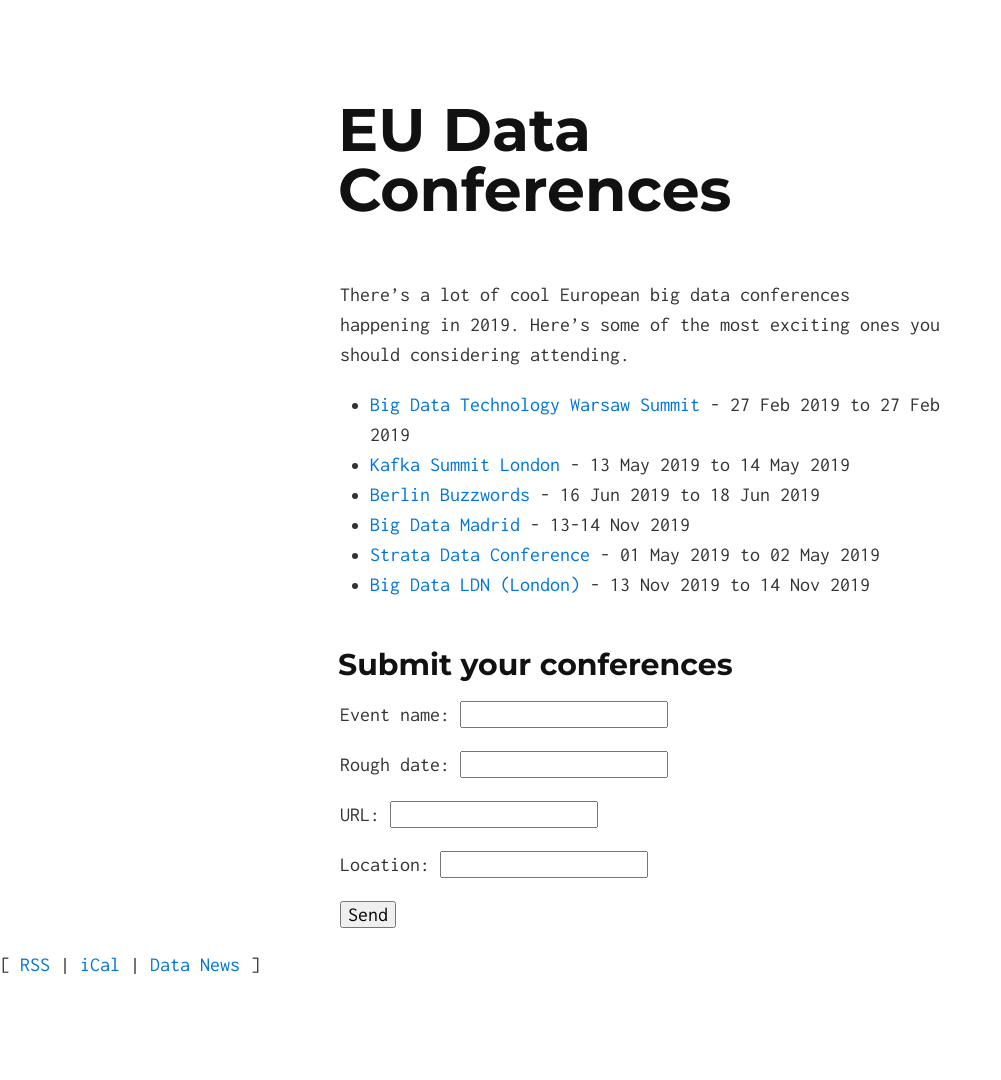
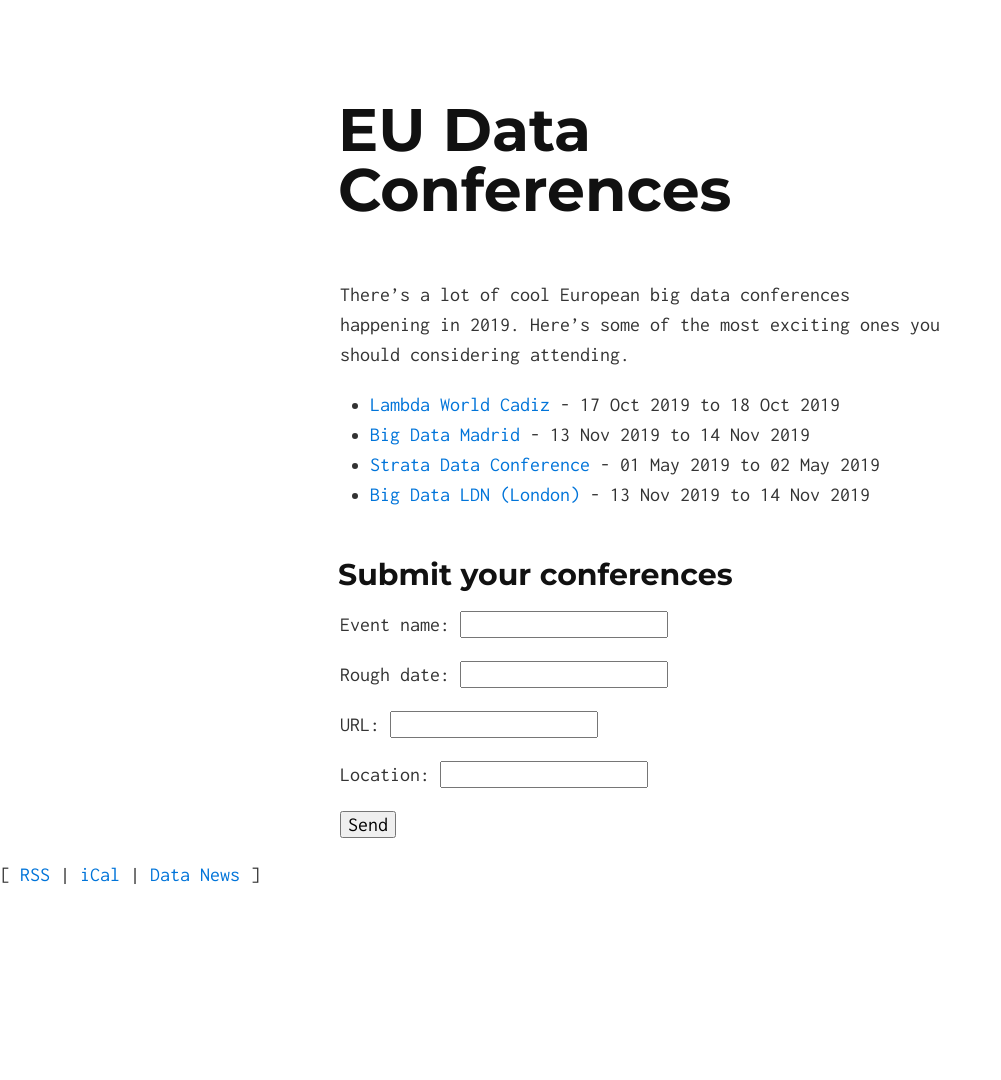
Before and after one commit to eudataconf/eudataconf, a Jekyll site: the page built from index.md, in a window 1280 px wide. Shown: the whole page, without its empty margins (0-1001 px from the left). Built offline with Jekyll 4.4.1, drawn with Linux system fonts in a browser that asks for light colours; a script that is not in the unit is left out; after the commit the page ends 990 px from its top, so only the background shows below that.

Commit message:
Add Lambda World

```diff
--- a/_data/conferences.yml
+++ b/_data/conferences.yml
@@ -1,27 +1,14 @@
 conferences:
-  - enddate: 2019-02-27
-    name: Big Data Technology Warsaw Summit
-    roughdate: 27 February 2019
-    startdate: 2019-02-27
-    uid: 38
-    uri: 'http://getindata.com/become-speaker-big-data-technology-warsaw-2019/'
-  - name: Kafka Summit London
-    roughdate: 13-14 May 2019
-    startdate: 2019-05-13
-    enddate: 2019-05-14
-    uid: 40
-    uri: 'https://kafka-summit.org/events/kafka-summit-london-2019/'
-  - name: Berlin Buzzwords
-    roughdate: 16-18 June 2019
-    startdate: 2019-06-16
-    enddate: 2019-06-18
-    uid: 41
-    uri: 'https://berlinbuzzwords.de'
-    lowprice: £100
+  - name: Lambda World Cadiz
+    roughdate: 17-18 Oct 2019
+    startdate: 2019-10-17
+    enddate: 2019-10-18
+    uid: 45
+    uri: 'http://cadiz.lambda.world/'
   - name: Big Data Madrid
     roughdate: 13-14 Nov 2019
-    startdate:
-    enddate:
+    startdate: 2019-11-13
+    enddate: 2019-11-14
     uid: 42
     uri: 'https://www.bigdataspain.org/2018/schedule'
   - name: Strata Data Conference
```
